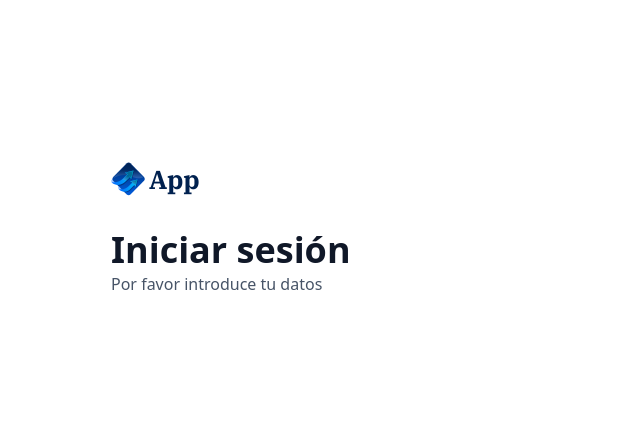
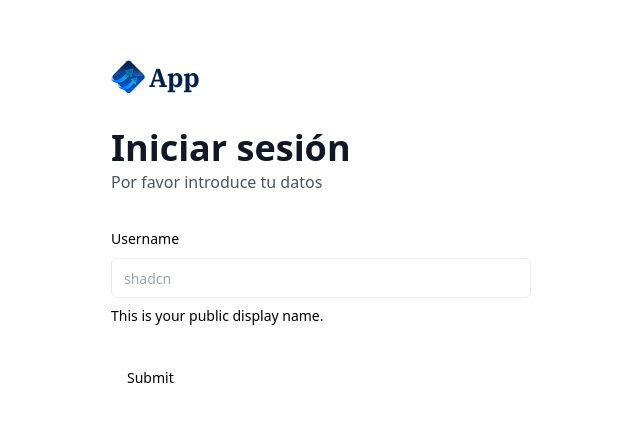
Before and after one commit to ORALEM00/banking, a Next.js app: page /sign-in in a window 1280 px wide. Shown: the part 171-592 px from the top of the page, without its empty margins (319-959 px from the left). Built offline with nearby package versions, Linux system fonts and the light colour scheme.

Commit message:
feat add form

```diff
--- a/app/layout.tsx
+++ b/app/layout.tsx
@@ -11,7 +11,7 @@
 
 
 export const metadata: Metadata = {
-  title: "Create Next App",
+  title: "App",
   description: "La plataforma más moderna de bancos",
   icons: {
     icon: '/icons/logo.svg'
--- a/components/AuthForm.tsx
+++ b/components/AuthForm.tsx
@@ -3,9 +3,45 @@
 import Image from 'next/image'
 import Link from 'next/link'
 import React, { useState } from 'react'
+import { z } from "zod"
+import { zodResolver } from "@hookform/resolvers/zod"
+import { useForm } from "react-hook-form"
+import { Button } from "@/components/ui/button"
+import {
+  Form,
+  FormControl,
+  FormDescription,
+  FormField,
+  FormItem,
+  FormLabel,
+  FormMessage,
+} from "@/components/ui/form"
+import { Input } from "@/components/ui/input"
+
+const formSchema = z.object({
+  username: z.string().min(2, {
+    message: "Username must be at least 2 characters.",
+  }),
+})
 
 const AuthForm = ({ type }: { type: string }) =>  {
   const [user, setUser] = useState(null)
+
+  // 1. Define your form.
+  const form = useForm<z.infer<typeof formSchema>>({
+    resolver: zodResolver(formSchema),
+    defaultValues: {
+      username: "",
+    },
+  })
+
+  // 2. Define a submit handler.
+  function onSubmit(values: z.infer<typeof formSchema>) {
+    // Do something with the form values.
+    // ✅ This will be type-safe and validated.
+    console.log(values)
+  }
+
   return (
     <section className="auth-form">
         <header className='flex flex-col gap-5 md:gap-8'>
@@ -41,7 +77,27 @@
           </div>
         ):(
           <>
-            {/* form */}
+            <Form {...form}>
+              <form onSubmit={form.handleSubmit(onSubmit)} className="space-y-8">
+                <FormField
+                  control={form.control}
+                  name="username"
+                  render={({ field }) => (
+                    <FormItem>
+                      <FormLabel>Username</FormLabel>
+                      <FormControl>
+                        <Input placeholder="shadcn" {...field} />
+                      </FormControl>
+                      <FormDescription>
+                        This is your public display name.
+                      </FormDescription>
+                      <FormMessage />
+                    </FormItem>
+                  )}
+                />
+                <Button type="submit">Submit</Button>
+              </form>
+            </Form>
           </>
         )}
     </section>
--- /dev/null
+++ b/components/ui/form.tsx
@@ -0,0 +1,178 @@
+"use client"
+
+import * as React from "react"
+import * as LabelPrimitive from "@radix-ui/react-label"
+import { Slot } from "@radix-ui/react-slot"
+import {
+  Controller,
+  ControllerProps,
+  FieldPath,
+  FieldValues,
+  FormProvider,
+  useFormContext,
+} from "react-hook-form"
+
+import { cn } from "@/lib/utils"
+import { Label } from "@/components/ui/label"
+
+const Form = FormProvider
+
+type FormFieldContextValue<
+  TFieldValues extends FieldValues = FieldValues,
+  TName extends FieldPath<TFieldValues> = FieldPath<TFieldValues>
+> = {
+  name: TName
+}
+
+const FormFieldContext = React.createContext<FormFieldContextValue>(
+  {} as FormFieldContextValue
+)
+
+const FormField = <
+  TFieldValues extends FieldValues = FieldValues,
+  TName extends FieldPath<TFieldValues> = FieldPath<TFieldValues>
+>({
+  ...props
+}: ControllerProps<TFieldValues, TName>) => {
+  return (
+    <FormFieldContext.Provider value={{ name: props.name }}>
+      <Controller {...props} />
+    </FormFieldContext.Provider>
+  )
+}
+
+const useFormField = () => {
+  const fieldContext = React.useContext(FormFieldContext)
+  const itemContext = React.useContext(FormItemContext)
+  const { getFieldState, formState } = useFormContext()
+
+  const fieldState = getFieldState(fieldContext.name, formState)
+
+  if (!fieldContext) {
+    throw new Error("useFormField should be used within <FormField>")
+  }
+
+  const { id } = itemContext
+
+  return {
+    id,
+    name: fieldContext.name,
+    formItemId: `${id}-form-item`,
+    formDescriptionId: `${id}-form-item-description`,
+    formMessageId: `${id}-form-item-message`,
+    ...fieldState,
+  }
+}
+
+type FormItemContextValue = {
+  id: string
+}
+
+const FormItemContext = React.createContext<FormItemContextValue>(
+  {} as FormItemContextValue
+)
+
+const FormItem = React.forwardRef<
+  HTMLDivElement,
+  React.HTMLAttributes<HTMLDivElement>
+>(({ className, ...props }, ref) => {
+  const id = React.useId()
+
+  return (
+    <FormItemContext.Provider value={{ id }}>
+      <div ref={ref} className={cn("space-y-2", className)} {...props} />
+    </FormItemContext.Provider>
+  )
+})
+FormItem.displayName = "FormItem"
+
+const FormLabel = React.forwardRef<
+  React.ElementRef<typeof LabelPrimitive.Root>,
+  React.ComponentPropsWithoutRef<typeof LabelPrimitive.Root>
+>(({ className, ...props }, ref) => {
+  const { error, formItemId } = useFormField()
+
+  return (
+    <Label
+      ref={ref}
+      className={cn(error && "text-destructive", className)}
+      htmlFor={formItemId}
+      {...props}
+    />
+  )
+})
+FormLabel.displayName = "FormLabel"
+
+const FormControl = React.forwardRef<
+  React.ElementRef<typeof Slot>,
+  React.ComponentPropsWithoutRef<typeof Slot>
+>(({ ...props }, ref) => {
+  const { error, formItemId, formDescriptionId, formMessageId } = useFormField()
+
+  return (
+    <Slot
+      ref={ref}
+      id={formItemId}
+      aria-describedby={
+        !error
+          ? `${formDescriptionId}`
+          : `${formDescriptionId} ${formMessageId}`
+      }
+      aria-invalid={!!error}
+      {...props}
+    />
+  )
+})
+FormControl.displayName = "FormControl"
+
+const FormDescription = React.forwardRef<
+  HTMLParagraphElement,
+  React.HTMLAttributes<HTMLParagraphElement>
+>(({ className, ...props }, ref) => {
+  const { formDescriptionId } = useFormField()
+
+  return (
+    <p
+      ref={ref}
+      id={formDescriptionId}
+      className={cn("text-sm text-muted-foreground", className)}
+      {...props}
+    />
+  )
+})
+FormDescription.displayName = "FormDescription"
+
+const FormMessage = React.forwardRef<
+  HTMLParagraphElement,
+  React.HTMLAttributes<HTMLParagraphElement>
+>(({ className, children, ...props }, ref) => {
+  const { error, formMessageId } = useFormField()
+  const body = error ? String(error?.message) : children
+
+  if (!body) {
+    return null
+  }
+
+  return (
+    <p
+      ref={ref}
+      id={formMessageId}
+      className={cn("text-sm font-medium text-destructive", className)}
+      {...props}
+    >
+      {body}
+    </p>
+  )
+})
+FormMessage.displayName = "FormMessage"
+
+export {
+  useFormField,
+  Form,
+  FormItem,
+  FormLabel,
+  FormControl,
+  FormDescription,
+  FormMessage,
+  FormField,
+}
--- /dev/null
+++ b/components/ui/input.tsx
@@ -0,0 +1,25 @@
+import * as React from "react"
+
+import { cn } from "@/lib/utils"
+
+export interface InputProps
+  extends React.InputHTMLAttributes<HTMLInputElement> {}
+
+const Input = React.forwardRef<HTMLInputElement, InputProps>(
+  ({ className, type, ...props }, ref) => {
+    return (
+      <input
+        type={type}
+        className={cn(
+          "flex h-10 w-full rounded-md border border-input bg-background px-3 py-2 text-sm ring-offset-background file:border-0 file:bg-transparent file:text-sm file:font-medium placeholder:text-muted-foreground focus-visible:outline-none focus-visible:ring-2 focus-visible:ring-ring focus-visible:ring-offset-2 disabled:cursor-not-allowed disabled:opacity-50",
+          className
+        )}
+        ref={ref}
+        {...props}
+      />
+    )
+  }
+)
+Input.displayName = "Input"
+
+export { Input }
--- /dev/null
+++ b/components/ui/label.tsx
@@ -0,0 +1,26 @@
+"use client"
+
+import * as React from "react"
+import * as LabelPrimitive from "@radix-ui/react-label"
+import { cva, type VariantProps } from "class-variance-authority"
+
+import { cn } from "@/lib/utils"
+
+const labelVariants = cva(
+  "text-sm font-medium leading-none peer-disabled:cursor-not-allowed peer-disabled:opacity-70"
+)
+
+const Label = React.forwardRef<
+  React.ElementRef<typeof LabelPrimitive.Root>,
+  React.ComponentPropsWithoutRef<typeof LabelPrimitive.Root> &
+    VariantProps<typeof labelVariants>
+>(({ className, ...props }, ref) => (
+  <LabelPrimitive.Root
+    ref={ref}
+    className={cn(labelVariants(), className)}
+    {...props}
+  />
+))
+Label.displayName = LabelPrimitive.Root.displayName
+
+export { Label }
--- a/package.json
+++ b/package.json
@@ -9,7 +9,9 @@
     "lint": "next lint"
   },
   "dependencies": {
+    "@hookform/resolvers": "^3.9.0",
     "@radix-ui/react-dialog": "^1.1.1",
+    "@radix-ui/react-label": "^2.1.0",
     "@radix-ui/react-slot": "^1.1.0",
     "chart.js": "^4.4.4",
     "class-variance-authority": "^0.7.0",
@@ -21,8 +23,10 @@
     "react-chartjs-2": "^5.2.0",
     "react-countup": "^6.5.3",
     "react-dom": "^18",
+    "react-hook-form": "^7.53.0",
     "tailwind-merge": "^2.5.2",
-    "tailwindcss-animate": "^1.0.7"
+    "tailwindcss-animate": "^1.0.7",
+    "zod": "^3.23.8"
   },
   "devDependencies": {
     "@types/node": "^20",
```
Also changed, not shown: 1 other file (tests, documents, lock files or other folders).
